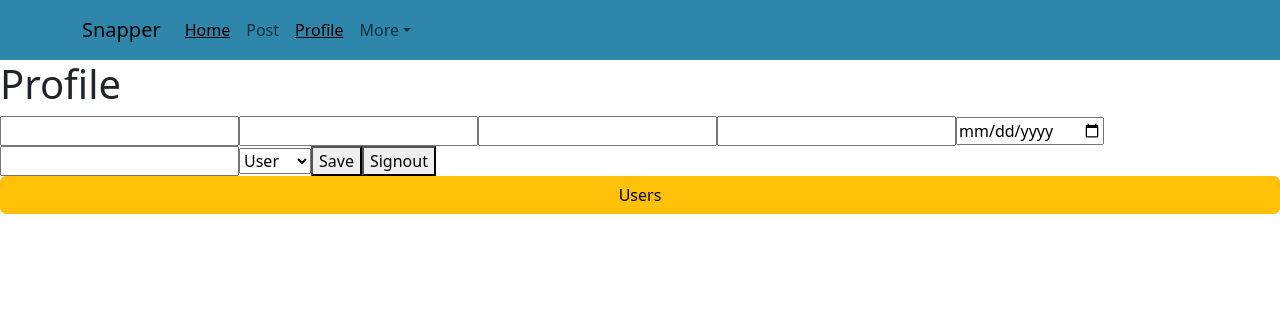
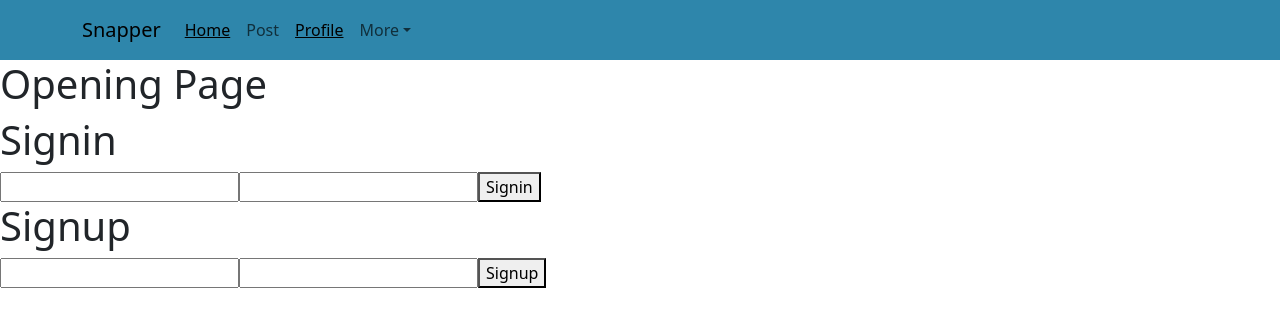
Before and after one commit to elyssa-a-adams/final-project-web-app, a React (Create React App) app: page /#/Opening/ in a window 1280 px wide. Before the commit this address led to /#/Profile. Shown: the top 326 px of the page. Built offline with nearby package versions, Linux system fonts and the light colour scheme; no server answers.

Commit message:
signin magic

```diff
--- a/src/Users/Profile.tsx
+++ b/src/Users/Profile.tsx
@@ -15,11 +15,16 @@ export default function Profile() {
   const navigate = useNavigate();
   const fetchProfile = async () => {
     const account = await client.profile();
+    console.log("account", account);
+    if (!account) {
+      console.log("account");
+      navigate("/Opening/");
+    }
     setProfile(account);
   };
   const signout = async () => {
     const result = await client.signout();
-    navigate("Opening/");
+    navigate("/Home/");
   };
   const save = async () => {
     const result = await client.updateUser(profile);
--- a/src/Users/client.ts
+++ b/src/Users/client.ts
@@ -2,7 +2,7 @@ import axios from "axios";
 const API_BASE = process.env.REACT_APP_API_BASE;
 const USERS_API = `${API_BASE}/api/users`;
 const api = axios.create({
-  withCredentials: true
+  withCredentials: true,
 });
 export interface User {
   _id: string;
@@ -29,8 +29,13 @@ export const updateUser = async (user: any) => {
   return response.data;
 };
 export const profile = async () => {
-  const response = await api.post(`${USERS_API}/profile`);
-  return response.data;
+  try {
+    const response = await api.post(`${USERS_API}/profile`);
+    return response.data;
+  } catch (err) {
+    console.log(err);
+    return null;
+  }
 };
 export const findAllUsers = async () => {
   const response = await api.get(`${USERS_API}`);
@@ -50,7 +55,6 @@ export const signout = async () => {
   return response.data;
 };
 export const findUsersByUsername = async (username: string) => {
-  const response = await
-    api.get(`${USERS_API}?username=${username}`);
+  const response = await api.get(`${USERS_API}?username=${username}`);
   return response.data;
 };
```
